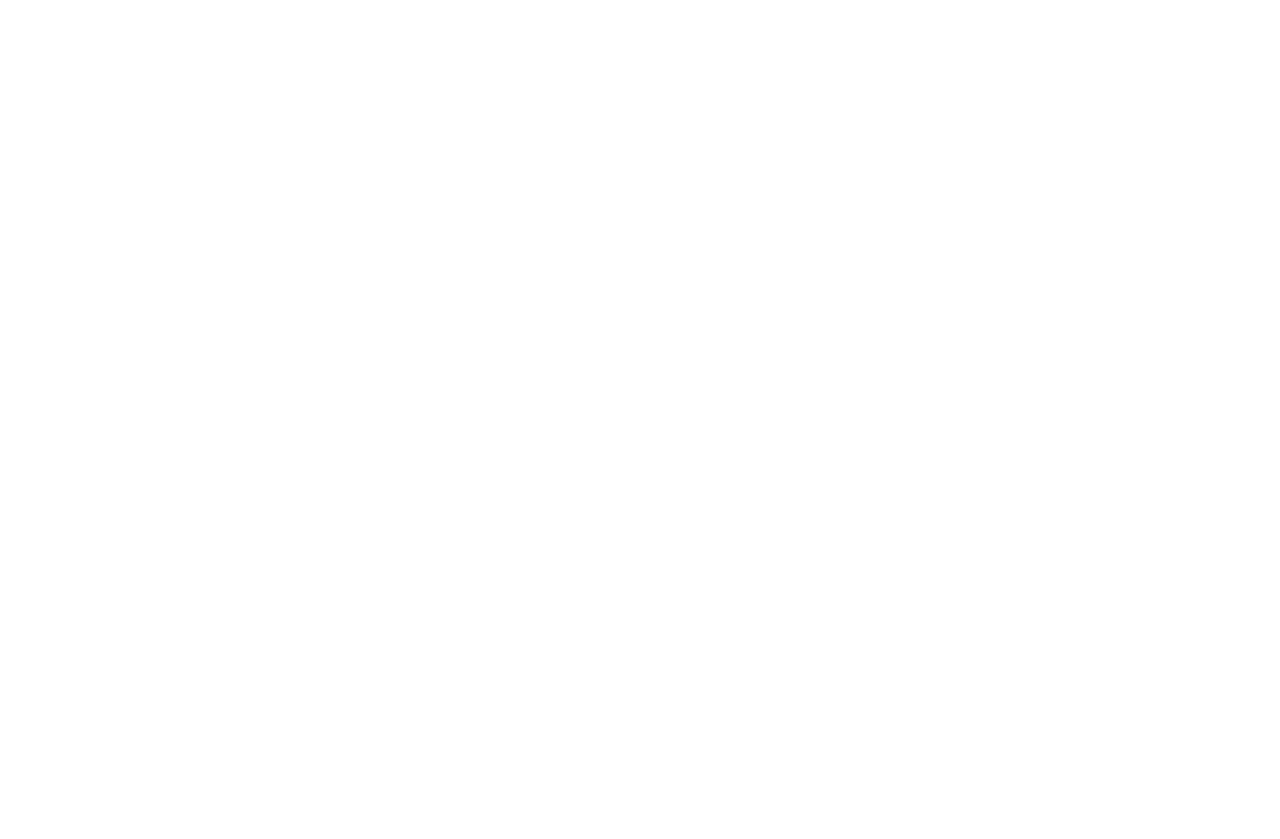
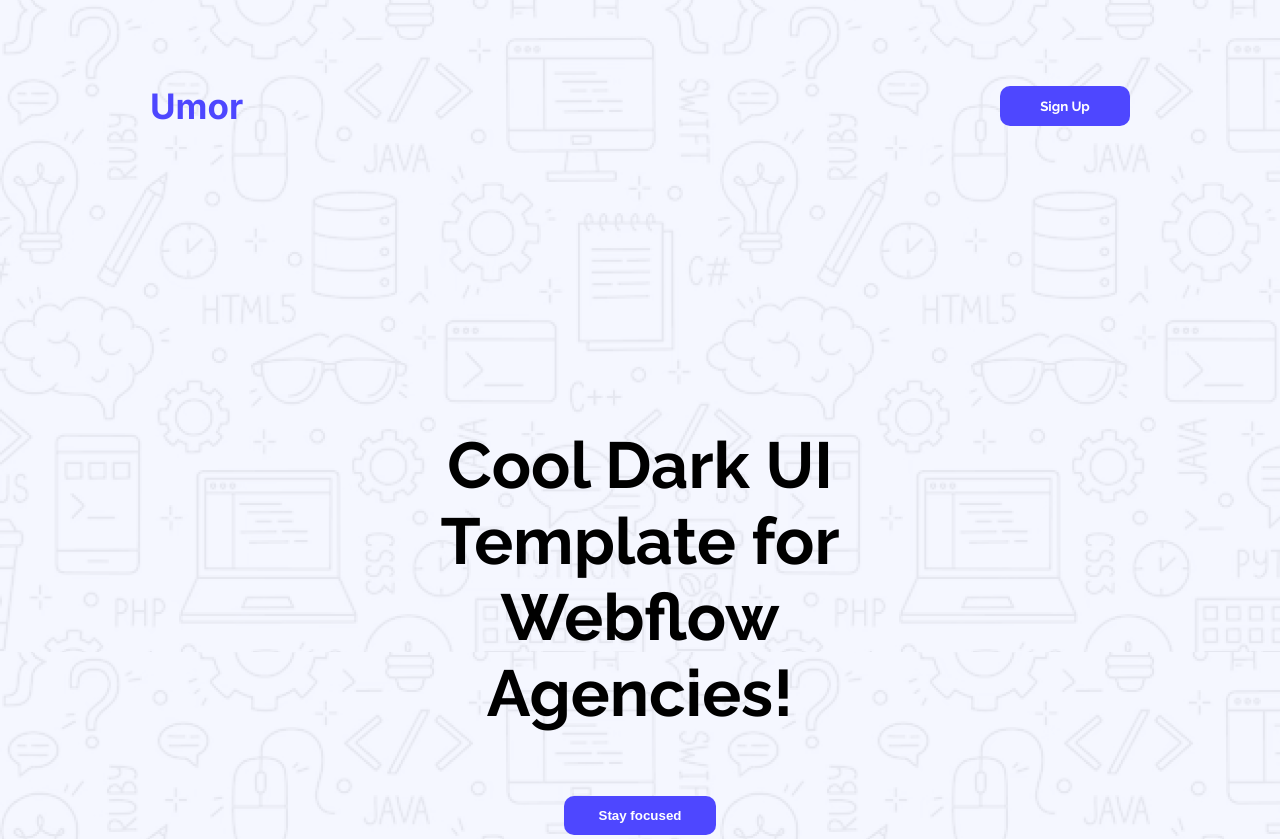
Before and after one commit to solimanumor/assignment-website, a plain HTML site: page index.html in a window 1280 px wide. Shown: the top 839 px of the page. Before the commit the page ends 800 px from the top, so only its background shows below. Drawn offline with Linux system fonts and the light colour scheme.

Commit message:
banner comit

```diff
--- a/index.html
+++ b/index.html
@@ -4,11 +4,31 @@
     <meta charset="UTF-8">
     <meta name="viewport" content="width=device-width, initial-scale=1.0">
     <title>My Frist website</title>
+    <!-- font inter -->
+    <link rel="preconnect" href="https://fonts.googleapis.com">
+    <link rel="preconnect" href="https://fonts.gstatic.com" crossorigin>
+    <link href="https://fonts.googleapis.com/css2?family=Inter:ital,opsz,wght@0,14..32,100..900;1,14..32,100..900&display=swap" rel="stylesheet">
+<!-- font raleway -->
+    <link rel="preconnect" href="https://fonts.googleapis.com">
+    <link rel="preconnect" href="https://fonts.gstatic.com" crossorigin>
+    <link href="https://fonts.googleapis.com/css2?family=Raleway:ital,wght@0,100..900;1,100..900&display=swap" rel="stylesheet">
     <link rel="stylesheet" href="website.css">
 </head>
 <body>
-    <header>
+    <header class="header-bg">
+        <nav>
+            <h3 class="nav-tittle inter-font-one">Umor</h3>
+             <button class="primary-btn raleway-font-two btn-width">Sign Up</button>
 
+        </nav>
+        <!-- Banner section -->
+
+         <div class="banner-container">
+            <div class="baner-content">
+                <h3 class="banner-tittle raleway-font-two">Cool Dark UI Template for <br>Webflow Agencies!</h3>
+                <button class="primary-btn">Stay focused</button>
+            </div>
+         </div>
     </header>
     <main></main>
     <footer></footer>
--- a/website.css
+++ b/website.css
@@ -0,0 +1,66 @@
+/* font 1(inter) */
+
+.inter-font-one{
+  font-family: "Inter", sans-serif;
+  font-optical-sizing: auto;
+  font-style: normal;
+}
+
+/* font 2(raleway) */
+
+.raleway-font-two {
+  font-family: "Raleway", sans-serif;
+  font-optical-sizing: auto;
+  font-style: normal;
+}
+/* shared style */
+.primary-btn{
+    background-color: #4E47FF;
+    border-radius: 10px;
+    border: none;
+    padding: 12px 35px;
+    color: white;
+    font-weight: bold;
+}
+.btn-width{
+    width: 130px;
+}
+.primary-btn:hover{
+    background-color: blueviolet;
+}
+
+body{
+    margin: 0;
+}
+
+/* Header style */
+
+.header-bg{
+    background-image: url("Assets/Hero-bg.png");
+    width: 100%;
+}
+/* nav section */
+nav{
+    display: flex;
+    align-items: center;
+    justify-content: space-between;
+    margin: 0 150px;
+    padding: 50px 0;
+}
+
+.nav-tittle{
+    color: rgba(78, 71, 255, 1);
+    font-size: 35px;
+}
+
+/* Banner section */
+.banner-container{
+    margin: 0 250px ;
+    padding: 150px;
+    text-align: center;
+
+}
+.banner-tittle{
+    font-size: 65px;
+    font-weight: bold;
+}
```
